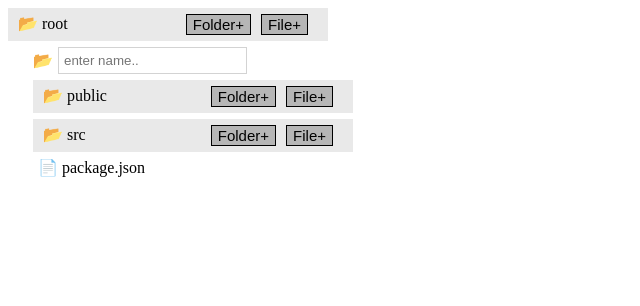
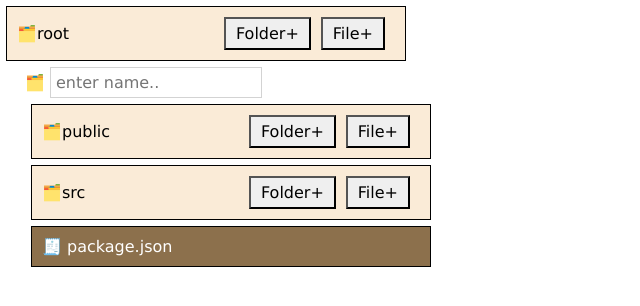
Before and after one commit to RocketMan05-2002/poor_mans_vs_code_sidebar, a React (Create React App) app: page / in a window 1280 px wide. Both pictures are taken after a click on the button "Folder+". Shown: the top 306 px of the page, without its empty margins (0-640 px from the left). Built offline with nearby package versions, Linux system fonts and the light colour scheme.

Commit message:
Add dynamic file-type emojis based on file extensions in file explorer UI RESOLVED

```diff
--- a/src/App.js
+++ b/src/App.js
@@ -1,22 +1,19 @@
-import { useState } from "react";
-import "./styles.css";
-import explorer from "./data/folderData";
-import Folder from "./components/Folder";
-import useTraverseTree from "./hooks/use-traverse-tree";
+import { useState } from 'react'
+import explorer from './data/folderData'
+import Folder from './components/Folder';
+import './styles.css'
+import useTraverseTree from './hooks/use-traverse-tree';
 
-export default function App() {
-  const [explorerData, setExplorerData] = useState(explorer);
+export default function App(){
+    const[explorerData,setExplorerData] = useState(explorer);
+    const {insertNode} = useTraverseTree();
 
-  const { insertNode } = useTraverseTree();
+    const handleInsertNode = (folderId,item,isFolder) => {
+        const finalTree = insertNode(explorerData,folderId,item,isFolder);
+        setExplorerData(finalTree);
+    }
 
-  const handleInsertNode = (folderId, item, isFolder) => {
-    const finalTree = insertNode(explorerData, folderId, item, isFolder);
-    setExplorerData(finalTree);
-  };
-
-  return (
-    <div className="App">
-      <Folder handleInsertNode={handleInsertNode} explorer={explorerData} />
+    return <div>
+        <Folder explorer={explorerData} handleInsertNode={handleInsertNode} />
     </div>
-  );
 }
--- a/src/components/Folder.js
+++ b/src/components/Folder.js
@@ -1,70 +1,60 @@
-import React, { useState } from "react";
+import { useState } from "react"
+import getFileEmoji from '../data/iconData'
 
-const Folder = ({ handleInsertNode, explorer }) => {
-  const [expand, setExpand] = useState(false);
-  const [showinput, setShowInput] = useState({
-    visible: false,
-    isFolder: null,
-  });
+export default function Folder({explorer , handleInsertNode}){
+    const[expand,setExpand] = useState(false);
+    const[showInput,setShowInput] = useState({
+        visible:false,
+        isFolder:null
+    })
 
-  const handleNewFolder = (e, isFolder) => {
+    const handleNewFolder = (e,isFolder) => {
         e.stopPropagation();
+        setExpand(true);
         setShowInput({
-      visible: true,
-      isFolder,
-    });
-    setExpand(true);
+            visible:true,
+            isFolder
+        })
     };
 
     const onAddFolder = (e) => {
-    if (e.keyCode === 13 && e.target.value) {
-      // add logic
-      handleInsertNode(explorer.id, e.target.value, showinput.isFolder);
-      setShowInput({ ...showinput, visible: false });
+        if(e.keyCode === 13 && e.target.value){
+            //add logic
+            handleInsertNode(explorer.id, e.target.value, showInput.isFolder);
+            setShowInput({...showInput,visible:false});
         }
-  };
-
-  if (explorer.isFolder) {
-    return (
-      <div>
-        <div className="folder" onClick={() => setExpand(!expand)}>
-          <span>📂 {explorer.name}</span>
-          <div>
-            <button onClick={(e) => handleNewFolder(e, true)}>Folder+ </button>
-            <button onClick={(e) => handleNewFolder(e, false)}>File+</button>
+    }
+    if(explorer.isFolder){
+        return <div>
+        <div className="folder" onClick={()=>setExpand(!expand)}>
+            <span>🗂️{explorer.name}</span>
+            <div className="btns">
+                <button onClick={(e)=>handleNewFolder(e,true)}>Folder+</button>
+                <button onClick={(e)=>handleNewFolder(e,false)}>File+</button>
             </div>
         </div>
-        <div
-          style={{ display: expand ? "block" : "none", paddingLeft: "25px" }}
-        >
-          {showinput.visible && (
+        <div style={{ display: expand?"block":"none", paddingLeft: 25 }}>
+        {showInput.visible && (
             <div className="inputContainer">
-              <span>{showinput.isFolder ? "📂" : "📄"}</span>
+              <span>{showInput.isFolder ? "🗂️" : "📊"}</span>
               <input
                 type="text"
                 placeholder="enter name.."
                 className="inputContainer_input"
                 autoFocus
-                onBlur={() => setShowInput({ ...showinput, visible: false })}
+                onBlur={() => setShowInput({ ...showInput, visible: false })}
                 onKeyDown={onAddFolder}
               />
             </div>
             )}
-          {explorer.items.map((exp) => {
-            return (
-              <Folder
-                handleInsertNode={handleInsertNode}
-                explorer={exp}
-                key={exp.id}
-              />
-            );
-          })}
+            {
+                explorer.items.map((exp,ind)=>{
+                    return <Folder explorer={exp} key={ind} handleInsertNode={handleInsertNode}  />
+                })
+            }
         </div>
     </div>
-    );
-  } else {
-    return <span className="file">📄 {explorer.name}</span>;
+    }else{
+        return <span className="file">{getFileEmoji(explorer.name)} {explorer.name}</span>;
     }
-};
-
-export default Folder;
+}
--- /dev/null
+++ b/src/data/iconData.js
@@ -0,0 +1,25 @@
+const getFileEmoji = (fileName) => {
+    const ext = fileName.split('.').pop().toLowerCase();
+
+    const emojiMap = {
+        js: '📜',       // JavaScript
+        jsx: '⚛️',     // React JSX
+        ts: '🌀',       // TypeScript
+        tsx: '🔷',      // React TSX
+        html: '🌐',     // HTML
+        css: '🎨',      // CSS
+        json: '🧾',     // JSON
+        md: '📘',       // Markdown
+        py: '🐍',       // Python
+        java: '☕',     // Java
+        cpp: '💻',      // C++
+        go: '🐹',       // Go
+        php: '🐘',      // PHP
+        sql: '🗄️',      // SQL
+        sh: '🐚',       // Shell script
+    };
+
+    return emojiMap[ext] || '📄'; // default emoji for unknown files
+};
+
+export default getFileEmoji;
--- a/src/hooks/use-traverse-tree.js
+++ b/src/hooks/use-traverse-tree.js
@@ -1,23 +1,27 @@
-const useTraverseTree = () => {
-  function insertNode(tree, folderId, item, isFolder) {
-    if (tree.id === folderId && tree.isFolder) {
+const useTraverseTree = () =>{
+
+    function insertNode(tree,folderId,item,isFolder){
+        if(tree.id === folderId && tree.isFolder){
             tree.items.unshift({
                 id: new Date().getTime(),
-        name: item,
-        isFolder: isFolder,
-        items: [],
+                name:item,
+                isFolder,
+                items:[]
             });
+
             return tree;
         }
 
-    let latestNode = [];
-    latestNode = tree.items.map((ob) => {
-      return insertNode(ob, folderId, item, isFolder);
+        let latestNode=[];
+        latestNode = tree.items.map((ob)=>{
+            return insertNode(ob,folderId,item,isFolder);
         });
 
-    return { ...tree, items: latestNode };
+        return {...tree,items:latestNode};
     }
-  return { insertNode };
-};
+
+    return {insertNode};
+
+}
 
 export default useTraverseTree;
--- a/src/index.js
+++ b/src/index.js
@@ -1,13 +1,10 @@
-import { StrictMode } from "react";
-import { createRoot } from "react-dom/client";
+import React from 'react'
+import ReactDOM from 'react-dom/client'
+import App from './App';
 
-import App from "./App";
-
-const rootElement = document.getElementById("root");
-const root = createRoot(rootElement);
-
+const root = ReactDOM.createRoot(document.getElementById('root'));
 root.render(
-  <StrictMode>
-    <App />
-  </StrictMode>
-);
+    <React.StrictMode>
+        <App />
+    </React.StrictMode>
+)
--- a/src/styles.css
+++ b/src/styles.css
@@ -1,42 +1,47 @@
-.folder {
-  margin-top: 6px;
-  background-color: rgb(233, 233, 233);
+*{
+    margin: 0;
+    padding: 0;
+    box-sizing: border-box;
+    font-size: 16px;
+    font-family: 'Lucida Sans', 'Lucida Sans Regular', 'Lucida Grande', 'Lucida Sans Unicode', Geneva, Verdana, sans-serif;
+}
+.folder{
+    margin: 6px;
+    background-color: antiquewhite;
+    width: 400px;
     display: flex;
-  padding: 6px 10px;
+    align-items: center;
     justify-content: space-between;
-  width: 300px;
-  cursor: pointer;
+    overflow-x: scroll;
+    padding: 10px 10px;
+    border: 1px solid black;
 }
-.folder > span {
-  margin: 0 5px 2px 0;
+.folder >div> button{
+    padding: 5px 10px;
+    margin-right: 10px;
+    border-radius: 0px;
 }
-.file {
-  margin-top: 6px;
-  padding-left: 5px;
+.file{
+    margin: 6px;
+    background-color: rgb(140, 112, 76);
+    width: 400px;
+    padding: 10px 10px;
+    border: 1px solid black;
     display: flex;
-  flex-direction: column;
+    align-items: center;
+    justify-content: space-between;
+    color: white;
 }
-.folder > div > button {
-  font-size: 15px;
-  background-color: rgb(182, 182, 182);
-  border: 1px solid black;
-  margin-right: 10px;
-}
-.inputContainer {
+.inputContainer{
     display: flex;
     align-items: center;
     gap: 5px;
 }
-.inputContainer > span {
-  margin-top: 5px;
-}
-.inputContainer > input {
-  margin: 6px 0 0 0;
+.inputContainer input{
     padding: 5px;
     display: flex;
-  border: 1px solid lightgrey;
+    border: 1px solid lightgray;
     align-items: center;
     justify-content: space-between;
-  cursor: pointer;
     outline: none;
 }
```
Also changed, not shown: src/data/folderData.js (indentation only). Lines whose indentation alone changed are shown as unchanged.
